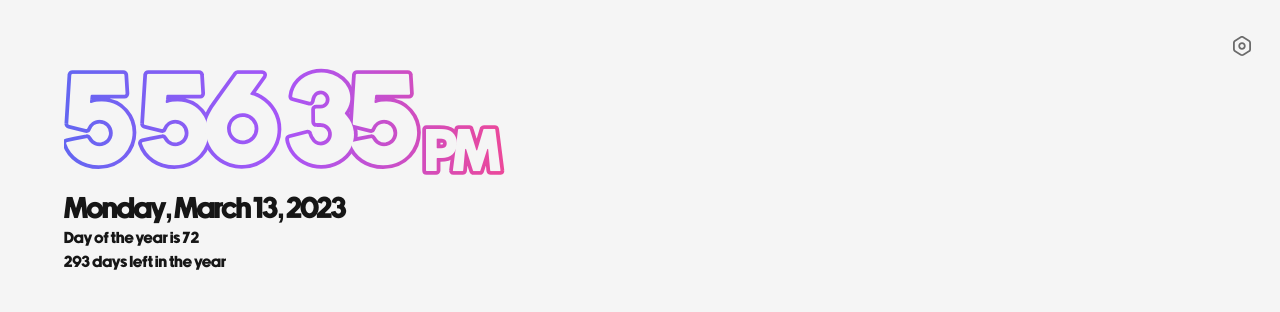
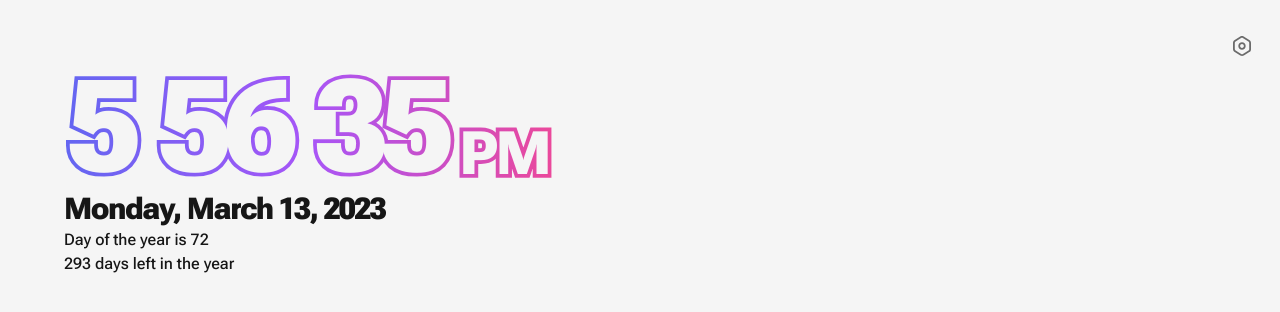
Before and after one commit to Rich1997/home, a React (Vite) app: page / in a window 1280 px wide. Shown: the top 312 px of the page. Built offline with nearby package versions, Linux system fonts and the light colour scheme; a web font is replaced by a local one.

Commit message:
4 files modified

```diff
--- a/src/App.tsx
+++ b/src/App.tsx
@@ -7,11 +7,7 @@ function App() {
     return (
         <div className={`${theme}`}>
             <div className="flex default-bg default-text w-full min-h-screen h-screen">
-                <Widget
-                    is24HourFormat={false}
-                    showSeconds={true}
-                    align="start"
-                />
+                <Widget align="start" />
                 <SettingsPanel />
             </div>
         </div>
--- a/src/components/Widget.tsx
+++ b/src/components/Widget.tsx
@@ -94,19 +94,19 @@ const Widget = ({
 
     return (
         <div
-            className={`laptop:p-16 p-8 pt-16 flex flex-col is-y-${align} font-newake`}
+            className={`laptop:p-16 p-8 pt-16 flex flex-col is-y-${align} font-roboto_flex`}
         >
             <div
                 className={`pr-2 flex items-end is-${align} desktop:gap-3 laptop:gap-2 gap-1 font-black d-g s text-transparent bg-clip-text ${'bg-gradient-to-r from-indigo-500 via-purple-500 to-pink-500'}`}
             >
                 <div
-                    className={`desktop:text-9xl laptop:text-8xl tablet:text-7xl phone:text-4xl laptop:ml-0 ml-1 text-2xl tracking-tighter`}
+                    className={`desktop:text-9xl laptop:text-8xl tablet:text-7xl phone:text-4xl ml-1 text-2xl tracking-tighter`}
                 >
                     {formatTime(time)}
                 </div>
                 <div
                     className={`${is24HourFormat ? 'hidden' : 'block'} ${
-                        isMeridiemItalic ? 'italic' : ''
+                        isMeridiemItalic ? 'italic ital' : ''
                     } desktop:text-6xl laptop:text-4xl tablet:text-3xl phone:text-lg text-base laptop:py-2 tablet:py-1 phone:py-0 py-2 tracking-tighter`}
                 >
                     {time.getHours() >= 12 ? 'PM' : 'AM'}
--- a/src/fonts.css
+++ b/src/fonts.css
@@ -1,9 +1,6 @@
 @import url('https://rsms.me/inter/inter.css');
+@import url('https://fonts.googleapis.com/css2?family=Roboto+Flex:opsz,slnt,wdth,wght@8..144,-10,151,1000;8..144,0,100,100;8..144,0,100,200;8..144,0,100,300;8..144,0,100,400;8..144,0,100,500;8..144,0,100,600;8..144,0,100,700;8..144,0,100,800;8..144,0,100,900;8..144,0,100,1000&display=swap');
 
-@font-face {
-    font-family: 'Newake';
-    font-weight: 100 900;
-    font-display: swap;
-    font-style: normal;
-    src: url('./assets/fonts/Newake-Font-Demo.otf');
+.ital {
+    font-variation-settings: 'slnt' -12;
 }
--- a/tailwind.config.cjs
+++ b/tailwind.config.cjs
@@ -6,7 +6,7 @@ module.exports = {
         extend: {
             fontFamily: {
                 inter: ['Inter var', 'sans-serif'],
-                newake: ['Newake', 'sans-serif'],
+                roboto_flex: ['Roboto flex', 'sans-serif'],
             },
             colors: {
                 'primary-light': 'var(--primary-light)',
```
